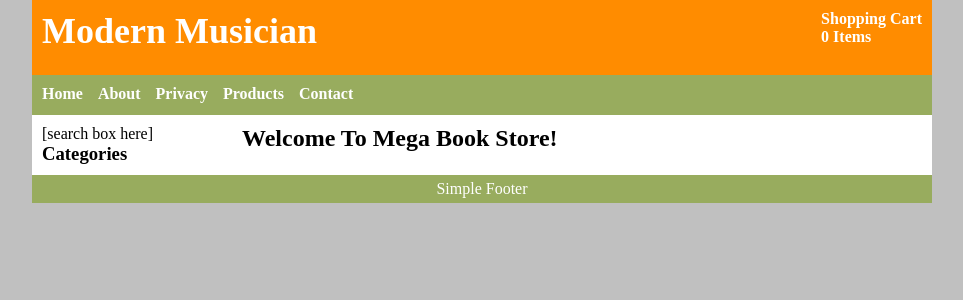
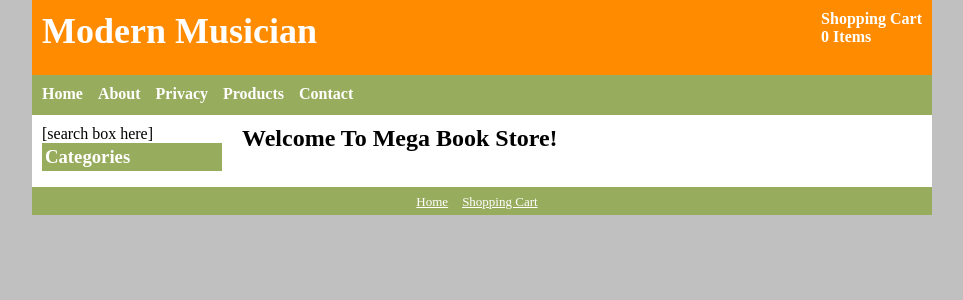
Before and after one commit to QuanLab/ecomerce-online-store, a Django app: page / in a window 1280 px wide. Shown: the top 300 px of the page, without its empty margins (158-1121 px from the left). Run offline with Django 3.2, Linux system fonts and the light colour scheme; data that the repository does not hold is empty.

Commit message:
Complete shopping cart

```diff
--- a/catalog/templatetags/catalog_tags.py
+++ b/catalog/templatetags/catalog_tags.py
@@ -1,10 +1,28 @@
 from django import template
+from django.contrib.flatpages.models import FlatPage
+
 from cart import carts
+from catalog.models import Category
 
 register = template.Library()
 
 
 @register.inclusion_tag("tags/cart_box.html")
-def cart_box(request):
+def cart_box_tag(request):
     cart_item_count = carts.cart_distinct_item_count(request)
     return {'cart_item_count': cart_item_count }
+
+
+@register.inclusion_tag("tags/category_list.html")
+def category_list(request_path):
+    active_categories = Category.objects.filter(is_active=True)
+    return {
+        'active_categories': active_categories,
+        'request_path': request_path
+    }
+
+
+@register.inclusion_tag("tags/footer.html")
+def footer_links():
+    flatpage_list = FlatPage.objects.all()
+    return {'flatpage_list': flatpage_list }
--- a/catalog/views.py
+++ b/catalog/views.py
@@ -11,7 +11,6 @@ from website import settings
 
 
 def custom_processor(request):
-    active_categories = Category.objects.filter(is_active=True)
     return {
         'app': 'catalog',
         'user': request.user,
@@ -19,7 +18,6 @@ def custom_processor(request):
         'site_name': settings.SITE_NAME,
         'meta_keywords': settings.META_KEYWORDS,
         'meta_description': settings.META_DESCRIPTION,
-        'active_categories': active_categories,
     }
 
 
--- a/static/css/style.css
+++ b/static/css/style.css
@@ -33,6 +33,7 @@ html, body {
 #main {
     margin: 0 auto;
     width: 900px;
+    height: auto;
     background-color: White;
 }
 
@@ -80,6 +81,7 @@ div.cart_box a {
     background-color: #98AC5E;
     color: White;
     text-align: center;
+    position: relative;
 }
 
 a.skip_link {
@@ -191,3 +193,31 @@ table#shopping_cart th.right, td.right {
 a.cart {
     color: DarkOrange;
 }
+
+h3 {
+    background-color: #98AC5E;
+    color: White;
+    padding: 3px;
+    margin-bottom: 6px;
+}
+
+ul#categories {
+    list-style: none;
+}
+
+ul#categories li {
+    font-weight: bold;
+    color: #616161;
+}
+
+ul#categories li a {
+    text-decoration: underline;
+}
+
+div#footer a {
+    color: White;
+    font-size: small;
+    text-decoration: underline;
+    font-weight: normal;
+    margin-right: 10px;
+}
--- a/templates/cart/cart.html
+++ b/templates/cart/cart.html
@@ -9,7 +9,7 @@
         <tr>
             <th scope="col">Product</th>
             <th scope="col">Price</th>
-            <th scope="col">Quantity</th>
+            <th></th>
             <th></th>
             <th></th>
             <th scope="col" class="right">Total</th>
@@ -28,16 +28,18 @@
                     <td>{{ item.price|currency }}</td>
                     <td class="right">
                         <form method="post" action="." class="cart">
+                            {% csrf_token %}
                             <input type="text" name="quantity" value="{{ item.quantity }}" id="quantity"
                                    size="2" class="quantity" maxlength="5"/>
                             <input type="hidden" name="item_id" value="{{ item.id }}"/>
+                            <input type="submit" name="submit" value="Update"/>
                         </form>
                     </td>
                     <td>
-                        <input type="submit" name="submit" value="Update"/>
                     </td>
                     <td>
                         <form method="post" action="." class="cart">
+                            {% csrf_token %}
                             <input type="hidden" name="item_id" value="{{ item.id }}"/>
                             <input type="submit" name="submit" value="Remove"/>
                         </form>
--- a/templates/catalog.html
+++ b/templates/catalog.html
@@ -1,40 +1,47 @@
 {% extends "base.html" %}
 {% load catalog_tags %}
+
 {% block site_wrapper %}
     <div id="main">
         <a href="#content" class="skip_link">Skip to main content</a>
+
+        <!--Banner here-->
         <div id="banner">
             <div class="bannerIEPadder">
                 <div class="cart_box">
-                    {% cart_box request %}
+                    {% cart_box_tag request %}
                 </div>
                 Modern Musician
             </div>
         </div>
+
         <div id="navigation">
             <div class="navIEPadder">
                 {% include "tags/navigation.html" %}
             </div>
         </div>
+
         <div id="middle">
             <div id="sidebar">
                 <div class="sidebarIEPadder">
                     [search box here]
                     <br/>
-                    {% include "tags/category_list.html" %}
+                    {% category_list request.path %}
                 </div>
             </div>
             <div id="content">
-                <a name=”content”></a>
+                <a name="content"></a>
                 <div class="contentIEPadder">
                     {% block content %}
                     {% endblock %}
                 </div>
             </div>
         </div>
+
         <div id="footer">
             <div class="footerIEPadder">
-                Simple Footer
+                {% footer_links %}
+                <div class="cb"></div>
             </div>
         </div>
     </div>
--- a/templates/catalog/product.html
+++ b/templates/catalog/product.html
@@ -1,5 +1,4 @@
 {% extends "catalog.html" %}
-
 {% load static %}
 
 {% block content %}
@@ -40,7 +39,7 @@
         <label for="id_quantity">Quantity:</label> <input class="quantity" id="id_quantity" maxlength="5"
                                                           name="quantity" size="2" type="text" value="1" required />
         </br></br>
-        <input id="id_product_slug" name="product_slug" type="hidden" value="{{ p.slug }}" />
+        <input id="id_product_slug" name="product_slug" type="hidden" value={{ p.slug }} />
         <input type="submit" value="Add To Cart" name="submit" alt="Add To Cart"/>
     </form>
     <!-- end of form for cart-->
--- a/templates/tags/cart_box.html
+++ b/templates/tags/cart_box.html
@@ -1,5 +1,5 @@
 {% with cart_item_count as cart_count %}
-    <a href="{% url show_cart %}">
+    <a href="{% url 'show_cart' %}">
         Shopping Cart
         <br/>
         {{ cart_count }} Item{{ cart_count|pluralize }}
--- a/templates/tags/category_list.html
+++ b/templates/tags/category_list.html
@@ -1,4 +1,14 @@
 <h3>Categories</h3>
-{% for c in active_categories %}
-    <a href="{{ c.get_absolute_url }}">{{ c.name }}</a><br/>
-{% endfor %}
+<ul id="categories">
+    {% with active_categories as cats %}
+        {% for c in cats %}
+            <li>
+                {% ifequal c.get_absolute_url request_path %}
+                    {{ c.name }}<br/>
+                {% else %}
+                    <a href="{{ c.get_absolute_url }}" class="category">{{ c.name }}</a><br/>
+                {% endifequal %}
+            </li>
+        {% endfor %}
+    {% endwith %}
+</ul>
--- /dev/null
+++ b/templates/tags/footer.html
@@ -0,0 +1,7 @@
+<a href="{% url 'catalog_home' %}">Home</a>
+{% with flatpage_list as pages %}
+    {% for page in pages %}
+        <a href="{{ page.url }}">{{ page.title }}</a>
+    {% endfor %}
+{% endwith %}
+<a href="{% url 'show_cart' %}">Shopping Cart</a>
--- a/website/settings.py
+++ b/website/settings.py
@@ -36,6 +36,8 @@ INSTALLED_APPS = [
     'django.contrib.sessions',
     'django.contrib.messages',
     'django.contrib.staticfiles',
+    'django.contrib.sites',
+    'django.contrib.flatpages',
     'books',
     'catalog',
     'cart'
@@ -49,6 +51,7 @@ MIDDLEWARE = [
     'django.contrib.auth.middleware.AuthenticationMiddleware',
     'django.contrib.messages.middleware.MessageMiddleware',
     'django.middleware.clickjacking.XFrameOptionsMiddleware',
+    'django.contrib.flatpages.middleware.FlatpageFallbackMiddleware',
 ]
 
 ROOT_URLCONF = 'website.urls'
--- a/website/urls.py
+++ b/website/urls.py
@@ -8,5 +8,6 @@ urlpatterns = [
       url(r'^$', index),
       url(r'^books/', include('books.urls')),
       url(r'^catalog/', include('catalog.urls')),
-      url(r'^cart/', include('cart.urls'))
+      url(r'^cart/', include('cart.urls')),
+      url(r'^pages/', include('django.contrib.flatpages.urls')),
 ]
```
Also changed, not shown: templates/flatpages/default.html (added, +8 -0 lines), 5 other files.
